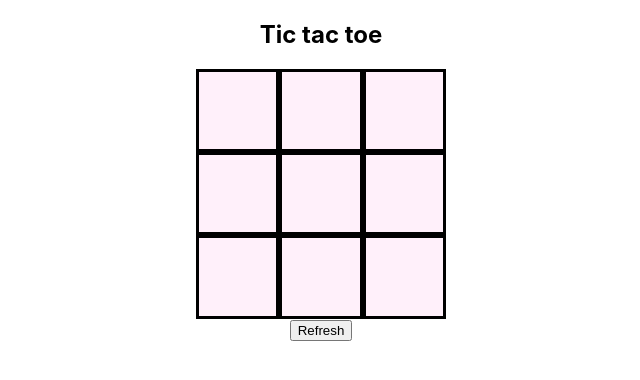
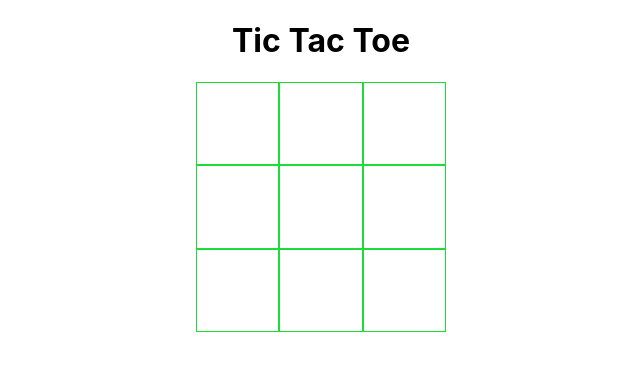
Before and after one commit to PhuocTQ03052000/React_Demo, a React (Create React App) app: page / in a window 1280 px wide. Shown: the top 380 px of the page, without its empty margins (319-959 px from the left). Built offline with nearby package versions, Linux system fonts and the light colour scheme.

Commit message:
update new source tic tac

```diff
--- a/src/App.css
+++ b/src/App.css
@@ -1,38 +1,87 @@
-.App {
+body {
+  display: flex;
+  flex-direction: column;
+  align-items: center;
+}
+
+h1 {
   text-align: center;
 }
 
-.App-logo {
-  height: 40vmin;
-  pointer-events: none;
+.board {
+  width: 250px;
+  height: 250px;
+  display: grid;
+  grid-template: repeat(3, 1fr) / repeat(3, 1fr);
+  cursor: pointer;
+  position: relative;
 }
 
-@media (prefers-reduced-motion: no-preference) {
-  .App-logo {
-    animation: App-logo-spin infinite 20s linear;
-  }
+.tile {
+  color: currentColor;
+  font-size: 2em;
+  display: flex;
+  justify-content: center;
+  align-items: center;
+  border: 1px solid #1cdd36;
 }
 
-.App-header {
-  background-color: #282c34;
-  min-height: 100vh;
-  display: flex;
-  flex-direction: column;
-  align-items: center;
-  justify-content: center;
-  font-size: calc(10px + 2vmin);
-  color: white;
+.x-hover:hover::after {
+  content: "X";
+  opacity: 0.4;
 }
 
-.App-link {
-  color: #61dafb;
+.o-hover:hover::after {
+  content: "O";
+  opacity: 0.4;
 }
 
-@keyframes App-logo-spin {
-  from {
-    transform: rotate(0deg);
-  }
-  to {
-    transform: rotate(360deg);
-  }
+.strike {
+  position: absolute;
+  background-color: darkorange;
 }
+
+.strike-row-1 {
+  width: 100%;
+  height: 4px;
+  top: 15%;
+}
+.strike-row-2 {
+  width: 100%;
+  height: 4px;
+  top: 48%;
+}
+.strike-row-3 {
+  width: 100%;
+  height: 4px;
+  top: 83%;
+}
+.strike-column-1 {
+  height: 100%;
+  width: 4px;
+  left: 15%;
+}
+.strike-column-2 {
+  height: 100%;
+  width: 4px;
+  left: 48%;
+}
+.strike-column-3 {
+  height: 100%;
+  width: 4px;
+  left: 83%;
+}
+.strike-diagonal-1 {
+  width: 90%;
+  height: 4px;
+  top: 50%;
+  left: 5%;
+  transform: skewY(45deg);
+}
+.strike-diagonal-2 {
+  width: 90%;
+  height: 4px;
+  top: 50%;
+  left: 5%;
+  transform: skewY(-45deg);
+}
--- a/src/App.js
+++ b/src/App.js
@@ -1,10 +1,11 @@
 import './App.css';
 import React from 'react';
-import Game from './Components/Game';
+import TicTacToe from './Components/MainTicTac';
+
 
 function App() {
   return (
-    <Game />
+    <TicTacToe />
   )
 }
 
--- a/src/Components/Board.jsx
+++ b/src/Components/Board.jsx
@@ -1,29 +1,20 @@
-import React from 'react'
-import Box from './Box'
-//Render mảng 9 phần tử
+import Strike from "./Strike";
+import Tile from "./Tile";
 
-const style ={
-    width: "250px",
-    height: "250px",
-    margin: "0 auto",
-    display: "grid",
-    gridTemplate: "repeat(3, 1fr) / repeat(3, 1fr)"
-
+function Board({ tiles, onTileClick, playerTurn, strikeClass }) {
+    return (
+        <div className="board">
+            {[...Array(9)].map((_, index) => (
+                <Tile
+                    playerTurn={playerTurn}
+                    key={index}
+                    onClick={() => onTileClick(index)}
+                    value={tiles[index]}
+                />
+            ))}
+            <Strike />
+        </div>
+    );
 }
 
-const Board = (props) => {
-    return(
-        <div style={style}>
-            {[...Array(9)].map((_, index) => (
-                <Box
-                    key={index}
-                    onClick={props.onClick}
-                    value={props.value[index]}
-                    index={index}
-                />
-            ))}
-        </div>
-    )
-}
-
-export default Board
+export default Board;
--- a/src/Components/Box.jsx
+++ /dev/null
@@ -1,18 +0,0 @@
-import React from 'react'
-
-const style = {
-    border: "3px solid black",
-    fontSize: "40px",
-    backgroundColor: "#fff0fa",
-    color: "#56354d"
-}
-
-const Box = (props) => {
-    return(
-        <button style={style} onClick={() => props.onClick(props.index)}>
-            {props.value}
-        </button>
-    )
-}
-
-export default Box
--- a/src/Components/Game.jsx
+++ /dev/null
@@ -1,168 +0,0 @@
-import React, { useState } from "react";
-import Board from "./Board";
-import { difference } from "lodash";
-
-const style = {
-    margin: "0 auto",
-    textAlign: "center",
-}
-// Array winning Combinations
-const winPatterns = [
-  [0, 1, 2],
-  [3, 4, 5],
-  [6, 7, 8],
-  [0, 3, 6],
-  [1, 4, 7],
-  [2, 5, 8],
-  [0, 4, 8],
-  [2, 4, 6],
-];
-// Function check win
-const isWon = (board) => {
-  for (let i = 0; i < winPatterns.length; i++) {
-    let [a, b, c] = winPatterns[i];
-    if (board[a] && board[a] === board[b] && board[b] === board[c]) {
-      return true;
-    }
-  }
-  return false;
-};
-// Function check draw
-const isDraw = (board) => {
-  return board.filter((box) => !box).length === 0;
-};
-
-const Game = () => {
-  const [board, setBoard] = useState(Array(9).fill(""));
-  const [isStopped, setGameStop] = useState(false);
-  const [nextPlayer, setNextPlayer] = useState("");
-  const [message, setMessage] = useState("Tic tac toe");
-
-  const player = {
-    human: "X",
-    computer: "O",
-  };
-
-  //Function restart the game
-  const refresh = () => {
-    setBoard(Array(9).fill(""));
-    setGameStop(false);
-    setNextPlayer('');
-    setMessage('Click to start game!');
-  };
-
-  const handleClick = (position) => {
-    if (isStopped) {
-      return;
-    }
-
-    if (board[position]) {
-      return;
-    }
-
-    const boardCopy = [...board];
-    boardCopy[position] = player.human;
-    setBoard(boardCopy);
-
-    //check win and draw condition
-    if (!isWon(boardCopy)) {
-      setNextPlayer(`Next player: ${player.computer}`);
-    }else{
-      setNextPlayer(`Winner is: ${player.human} `);
-      setGameStop(true);
-      return;
-    }
-
-    if (isDraw(boardCopy)) {
-      setMessage("Draw");
-      setGameStop(true);
-      return;
-    }
-
-    // Computer moves
-    setTimeout(() => {
-      const computerIndex = determineComputerMove(boardCopy, player);
-      const boardCopyMove = [...boardCopy];
-      boardCopyMove[computerIndex] = player.computer;
-      setBoard(boardCopyMove);
-
-      //check win and draw condition
-      if (!isWon(boardCopyMove)) {
-        setNextPlayer(`Next player: ${player.human}`);
-      }else{
-        setNextPlayer(`Winner is: ${player.computer}`);
-        setGameStop(true);
-        return;
-      }
-
-      if (isDraw(boardCopyMove)) {
-        setMessage("Draw");
-        setGameStop(true);
-        return;
-      }
-    }, 500);
-  };
-
-  return (
-        <div style={style} className="board-game">
-            <h2>{message}</h2>
-            <p>{nextPlayer}</p>
-            <Board value={board} onClick={handleClick} />
-            <button onClick={refresh}>Refresh</button>
-        </div>
-  );
-};
-
-export default Game;
-
-//Xác định vị trí move cho computer
-function determineComputerMove(board, player) {
-  const computerMoves = [];
-  const humanMoves = [];
-  board.forEach((box, index) => {
-    if (box === player.computer) {
-      computerMoves.push(index);
-    }
-
-    if (box === player.human) {
-      humanMoves.push(index);
-    }
-  });
-  // if can win, then win
-  for (let pattern of winPatterns) {
-    const winPosition = difference(pattern, computerMoves);
-    if (winPosition === 1) {
-      const winPos = board[winPosition[0]];
-      if (!winPos) {
-        return winPosition[0];
-      }
-    }
-  }
-  // if cannot win, then block
-  for (let pattern of winPatterns) {
-    const winPosition = difference(pattern, humanMoves);
-    if (winPosition === 1) {
-      const winPos = board[winPosition[0]];
-      if (!winPos) {
-        return winPosition[0];
-      }
-    }
-  }
-  // if cannot block, take the middle
-  const midleSquare = 4;
-  if (!board[midleSquare]) {
-    return midleSquare;
-  }
-  // if cannot take the middle, then random
-  let randomPosition = getRandomInt(0, 9);
-  while (board[randomPosition]) {
-    randomPosition = getRandomInt(0, 9);
-  }
-  return randomPosition;
-}
-
-function getRandomInt(min, max) {
-  min = Math.ceil(min); // làm tròn ở trên
-  max = Math.floor(max); // làm tròn ở dưới
-  return Math.floor(Math.random() * (max - min) + min);
-}
--- /dev/null
+++ b/src/Components/MainTicTac.jsx
@@ -0,0 +1,78 @@
+import React, {useState, useEffect} from "react"
+import Board from "./Board";
+import { query } from "express";
+
+const PLAYER_X = 'X';
+const PLAYER_O = 'O';
+
+function TicTacToe(){
+    const [tiles, setTiles] = useState(Array(9).fill(null));
+    const [playerTurn, setPlayerTurn] = useState(PLAYER_X);
+    const [strikeClass, setStrikeClass] = useState();
+    const winningCombinations = [
+        //Rows
+        { combo: [0, 1, 2], strikeClass: "strike-row-1" },
+        { combo: [3, 4, 5], strikeClass: "strike-row-2" },
+        { combo: [6, 7, 8], strikeClass: "strike-row-3" },
+
+        //Columns
+        { combo: [0, 3, 6], strikeClass: "strike-column-1" },
+        { combo: [1, 4, 7], strikeClass: "strike-column-2" },
+        { combo: [2, 5, 8], strikeClass: "strike-column-3" },
+
+        //Diagonals
+        { combo: [0, 4, 8], strikeClass: "strike-diagonal-1" },
+        { combo: [2, 4, 6], strikeClass: "strike-diagonal-2" },
+      ];
+
+    const handleTileClick = (index) => {
+        //when tile hava value dont render value again
+        if(tiles[index] !== null){
+            return;
+        }
+
+        const newTiles = [...tiles];
+        newTiles[index] = playerTurn;
+        setTiles(newTiles);
+
+        if(playerTurn === PLAYER_X){
+            setPlayerTurn(PLAYER_O);
+        } else {
+            setPlayerTurn(PLAYER_X);
+        }
+    }
+
+
+    useEffect(() => {
+        function checkWinner(tiles, setStrikeClass){
+            for (const { combo, strikeClass } of winningCombinations) {
+                const tileValue1 = tiles[combo[0]];
+                const tileValue2 = tiles[combo[1]];
+                const tileValue3 = tiles[combo[2]];
+
+                if (
+                  tileValue1 !== null &&
+                  tileValue1 === tileValue2 &&
+                  tileValue1 === tileValue3
+                ) {
+                  setStrikeClass(strikeClass);
+                }
+            }
+        }
+        checkWinner(tiles, setStrikeClass);
+    }, [tiles]);
+
+    return (
+        <div>
+            <h1>Tic Tac Toe</h1>
+            <Board
+                tiles={tiles}
+                onTileClick={handleTileClick}
+                playerTurn={playerTurn}
+                strikeClass={strikeClass}
+            />
+        </div>
+    );
+}
+
+export default TicTacToe;
--- /dev/null
+++ b/src/Components/Strike.jsx
@@ -0,0 +1,9 @@
+function Strike({ strikeClass }) {
+    return (
+        <div className={`strike ${strikeClass}`}>
+
+        </div>
+    );
+}
+
+export default Strike;
--- /dev/null
+++ b/src/Components/Tile.jsx
@@ -0,0 +1,17 @@
+function Tile({ className, value, onClick, playerTurn }) {
+    let hoverClass = null;
+
+    if(value == null && playerTurn != null){
+        hoverClass = `${playerTurn.toLowerCase()}-hover`;
+    }
+
+    return (
+    <div
+        onClick={onClick}
+        className={`tile ${className} ${hoverClass}`}>
+        {value}
+      </div>
+    );
+}
+
+export default Tile;
```
Also changed, not shown: src/Components/Button.jsx (deleted), src/Components/Message.jsx (deleted).
